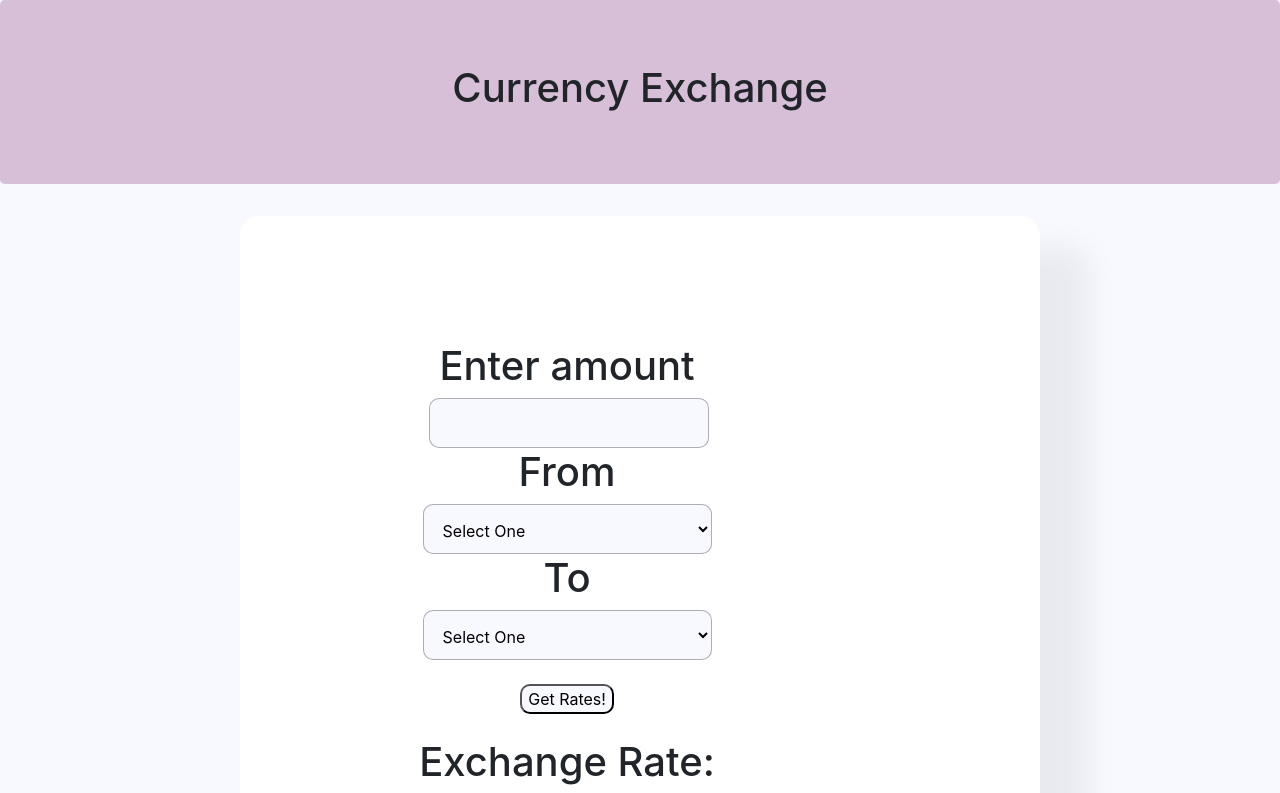
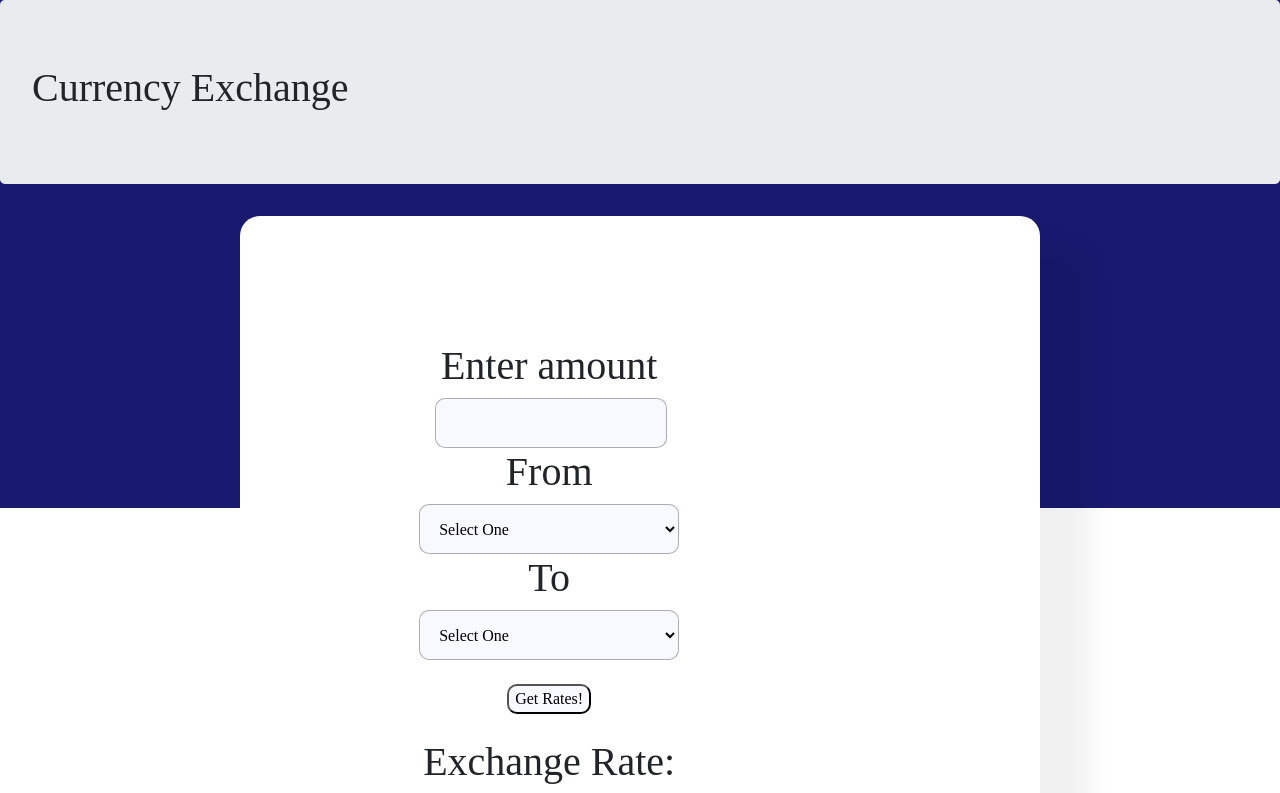
Before and after one commit to g-lee2/currency-exchange, a website built with webpack: page src/index.html in a window 1280 px wide. Shown: the top 793 px of the page. Built offline with nearby package versions, Linux system fonts and the light colour scheme.

Commit message:
Change fonts and background color

```diff
--- a/src/css/styles.css
+++ b/src/css/styles.css
@@ -1,5 +1,6 @@
 body {
-  background: #F8F8FF;
+  font-family: 'Bree Serif', serif;
+  background-image: linear-gradient(#191970 50%, white 50%);
 }
 
 .container {
@@ -35,7 +36,8 @@ button {
   background: #F8F8FF;
 }
 
-.jumbotron {
+.header {
   text-align: center;
-  background: #D8BFD8;
+  padding: 5%;
+  color: white;
 }
```
